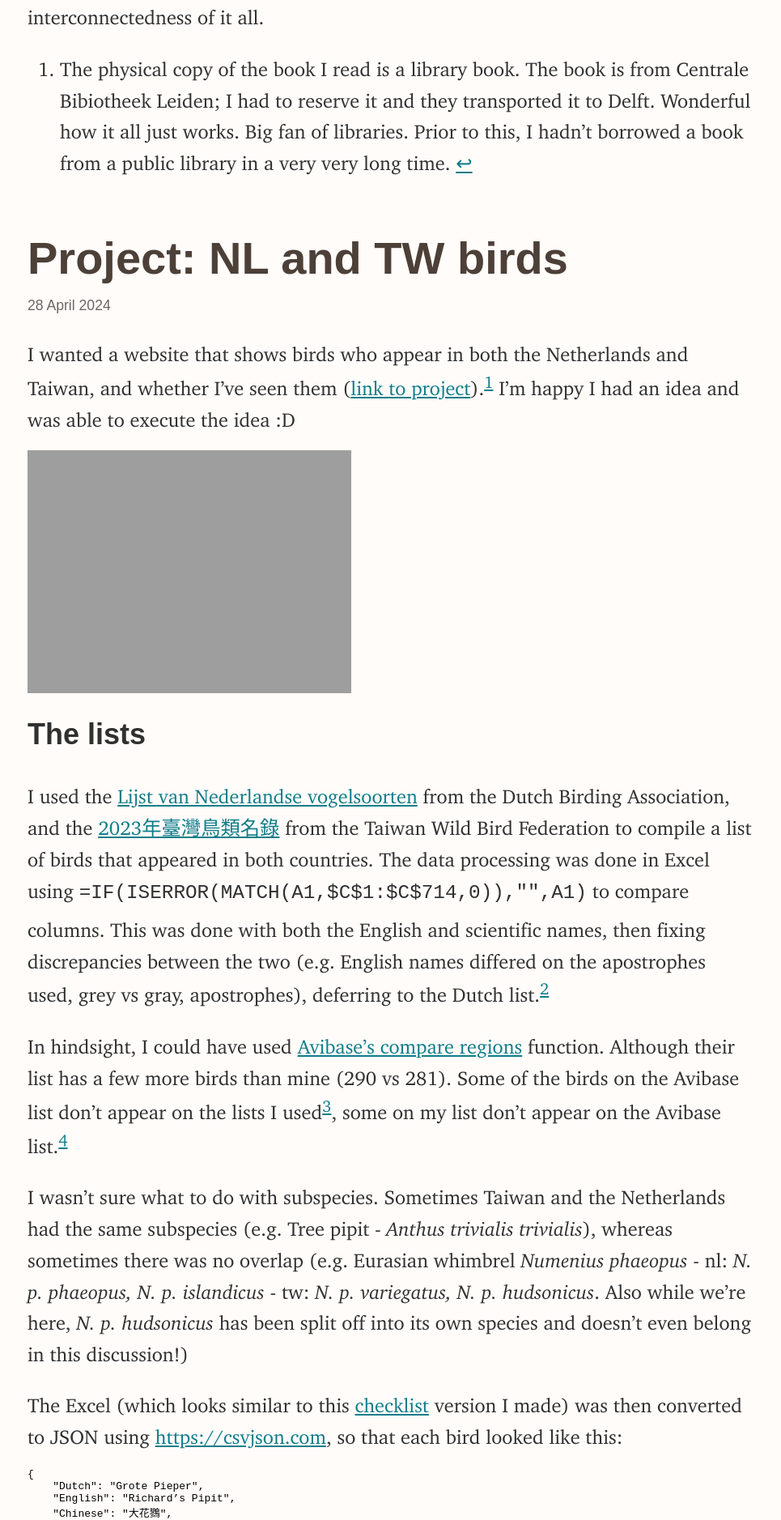
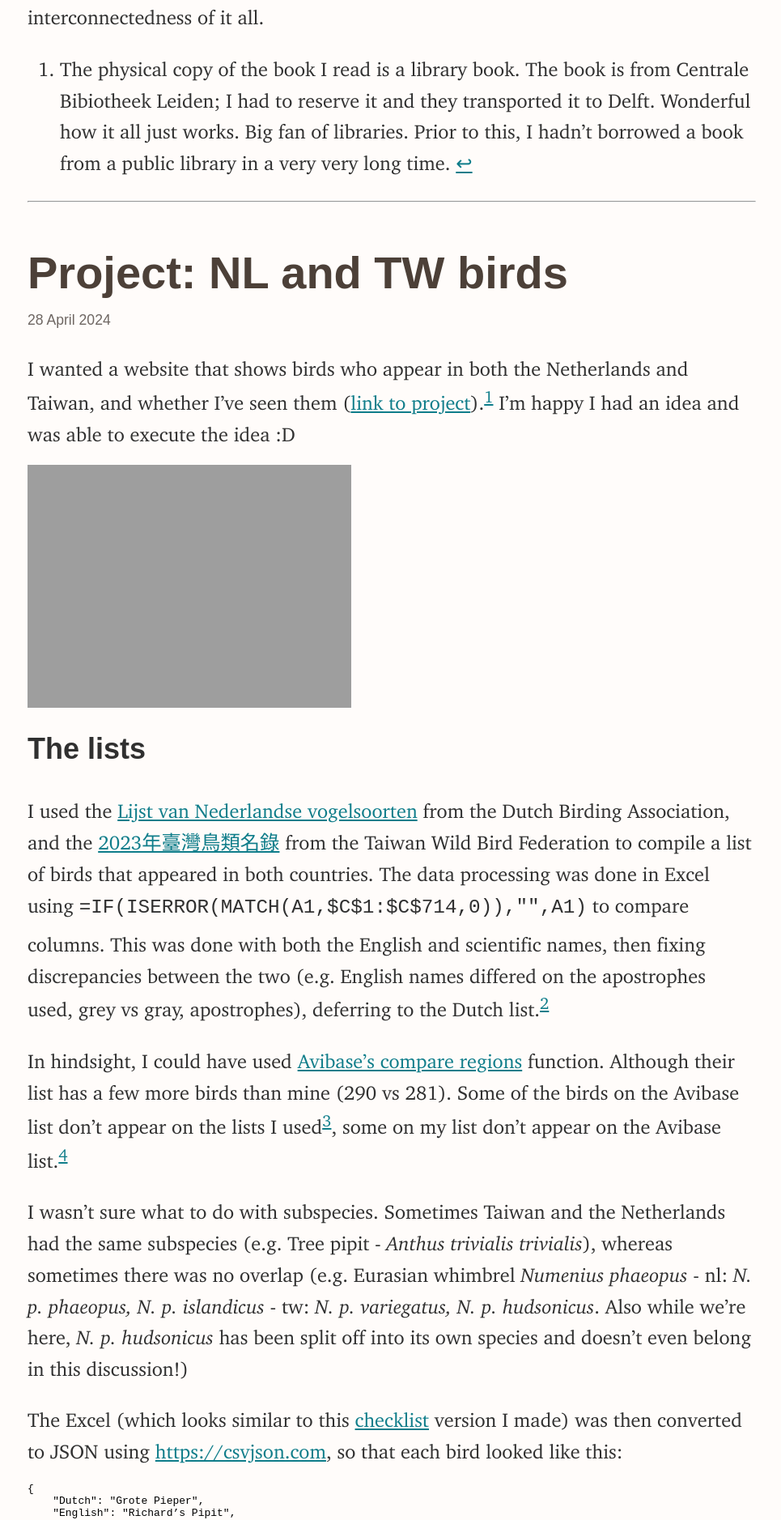
Before and after one commit to retasu1/retasu1.github.io, a Jekyll site: the page built from index.html, in a window 1280 px wide. Shown: the part 1694-3571 px from the top of the page at 81% size, without its empty margins (156-1121 px from the left). Built offline with Jekyll 4.4.1, drawn with Linux system fonts in a browser that asks for light colours.

Commit message:
Article separator

```diff
--- a/_layouts/home.html
+++ b/_layouts/home.html
@@ -17,4 +17,8 @@ layout: default
 
 </article>
 
+{% unless forloop.last %}
+<hr>
+{% endunless %}
+
 {% endfor %}
--- a/_layouts/post.html
+++ b/_layouts/post.html
@@ -7,5 +7,6 @@ layout: default
     </a>
 </h1>
 
+<time datetime="{{ page.date | date: "%Y-%m-%d" }}">{{ page.date | date_to_long_string }}</time>
 
 {{ content }}
--- a/_sass/_base.scss
+++ b/_sass/_base.scss
@@ -98,11 +98,15 @@ a {
 	}
 }
 
-
-
 figcaption {
     font-family: $ff-secondary;
     font-size: $fs-caption;
     margin: 0 2rem;
     text-align: left;
 }
+
+hr {
+	height: 2px;
+	width: 100%;
+	color: $darker;
+}
```
